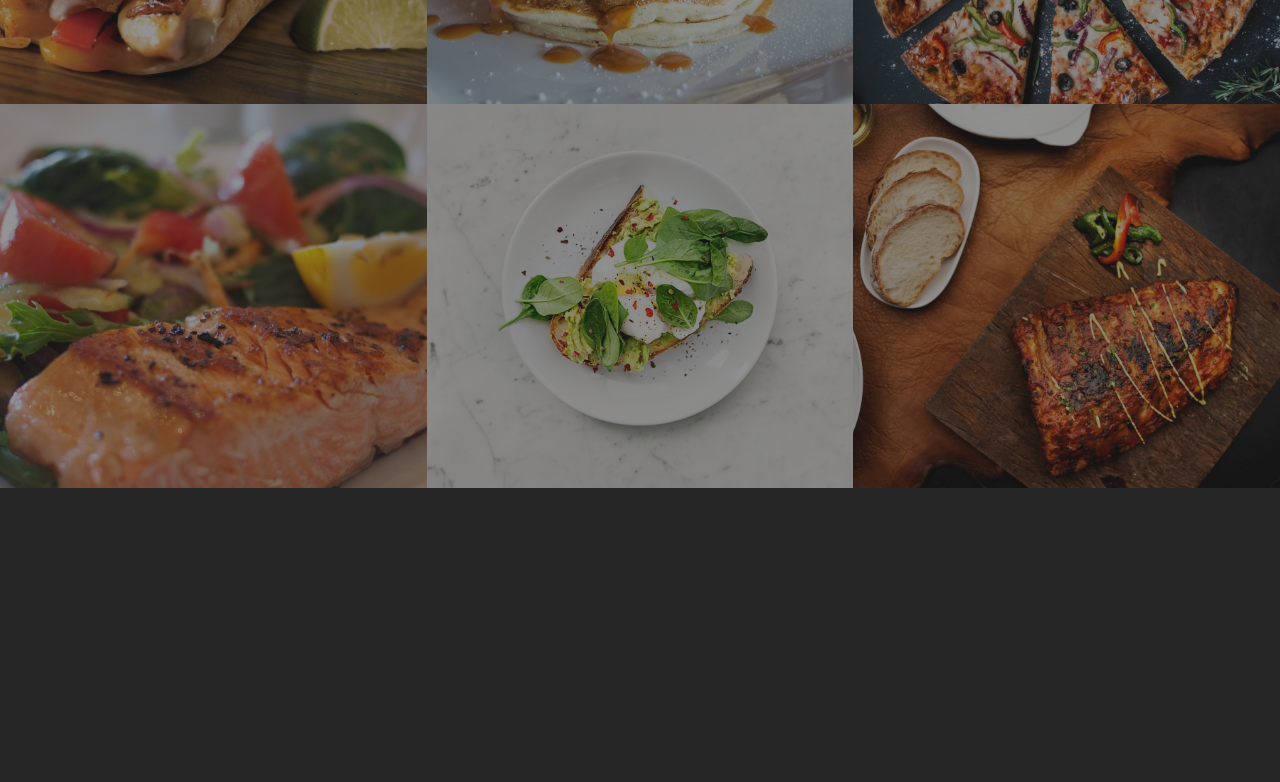
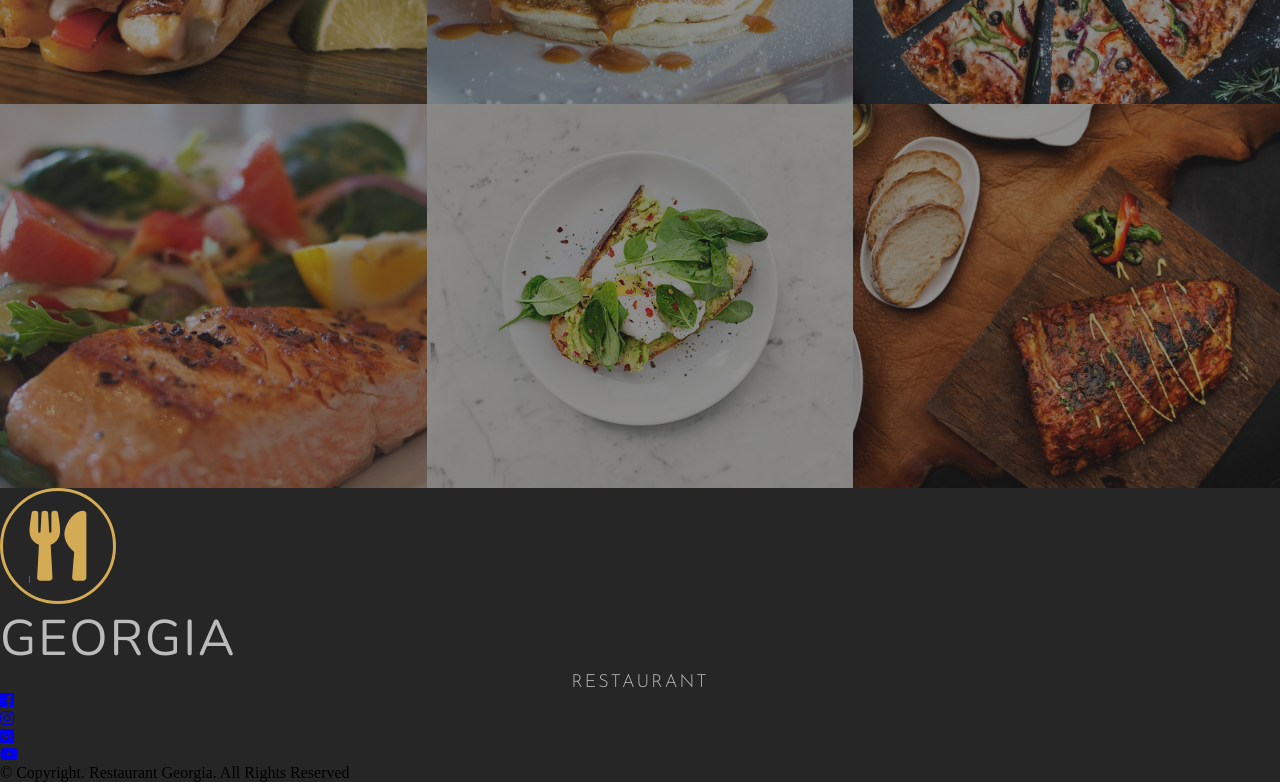
Before and after one commit to RaquelFraktas/restaurant-georgia, a website: page index.html in a window 1280 px wide. Shown: the part 1800-2582 px from the top of the page. Before the commit the page ends 2288 px from the top, so only its background shows below. Drawn offline with nearby package versions, Linux system fonts and the light colour scheme.

Commit message:
Add footer

```diff
--- a/index.html
+++ b/index.html
@@ -23,6 +23,7 @@
           <p class="sub-name">Restaurant</p>
         </div>
       </div>
+
       <div class="header-banner">
         <h1 class="main-heading">Welcome</h1>
         <h3 class="sub-heading">Try Great Georgian Dishes</h3>
@@ -110,6 +111,51 @@
    </section>
    <!--End of Gallery-->
 
+   <!--Footer-->
+   <footer class="footer">
+    <div class="footer-header">
+      <a href="#" class="logo"><i class="fas fa-utensils"></i></a>
+      <div>
+        <h1 class="main-name">Georgia</h1>
+        <p class="sub-name">Restaurant</p>
+      </div>
+    </div>
+
+    <div class="footer-social-media">
+      <ul class="social-media">
+        <li class="social-media-item">
+          <a href="#" class="social-media-link">
+            <i class="fab fa-facebook-square"></i>
+          </a>
+        </li>
+        <li class="social-media-item">
+          <a href="#" class="social-media-link">
+            <i class="fab fa-instagram"></i>
+          </a>
+        </li>
+        <li class="social-media-item">
+          <a href="#" class="social-media-link">
+            <i class="fab fa-google-plus-square"></i>
+          </a>
+        </li>
+        <li class="social-media-item">
+          <a href="#" class="social-media-link">
+            <i class="fab fa-youtube"></i>
+          </a>
+        </li>
+      </ul>
+    </div>
+
+    <div class="footer-copyright">
+      <p class="footer-copyright-paragraph">
+        &copy; Copyright. Restaurant Georgia. All Rights Reserved
+      </p>
+    </div>
+
+
+   </footer>
+   <!--End of Footer-->
+
 
 </body>
 </html>
```
